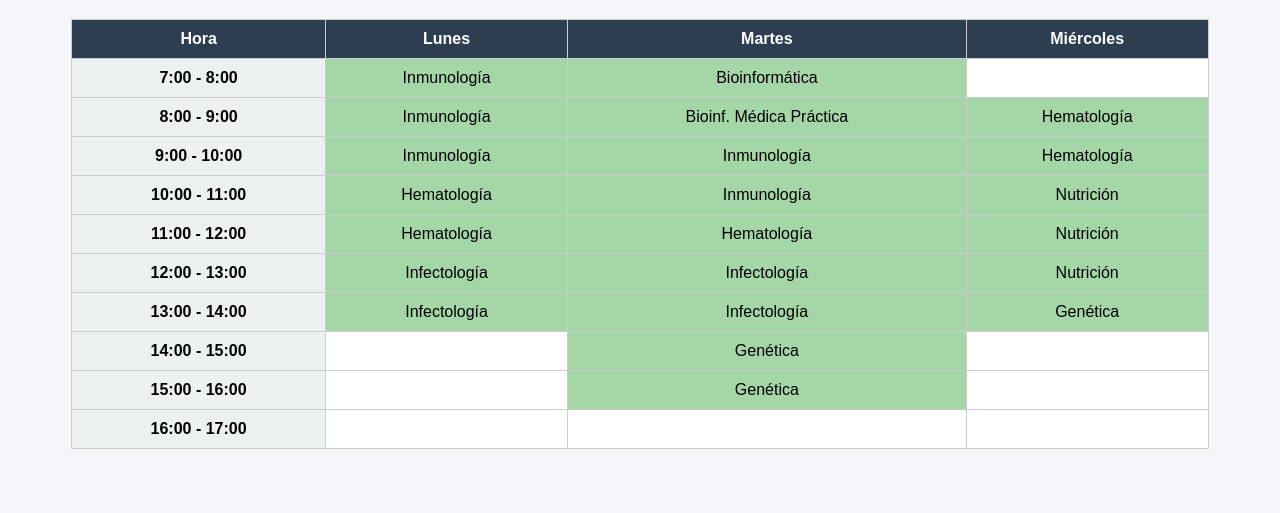
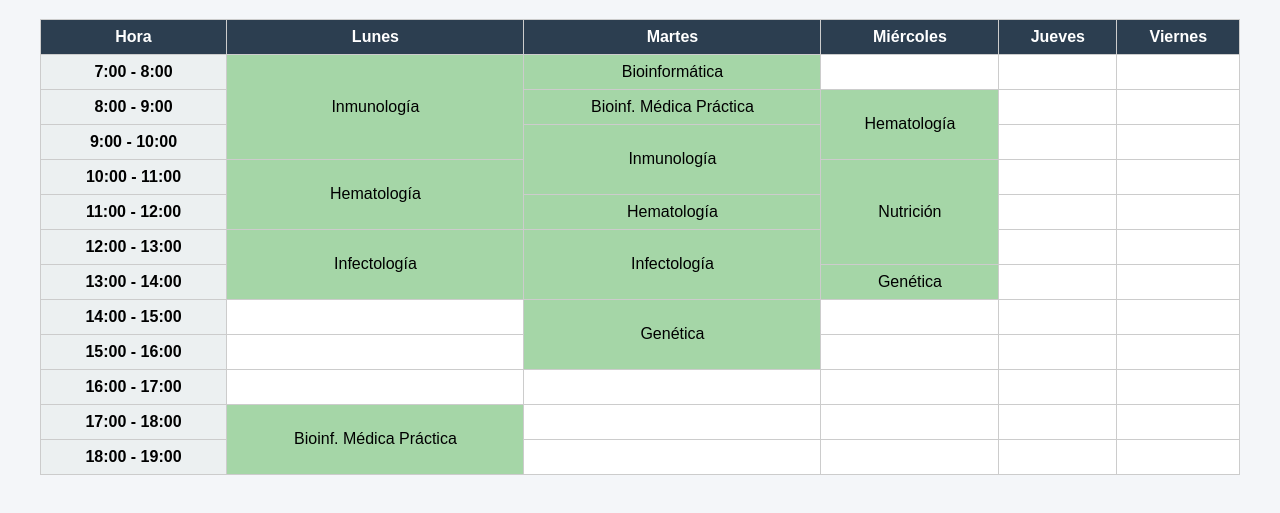
Before and after one commit to eliub229/horario-escolar-interactivo, a plain HTML site: page index.html in a window 1280 px wide. Shown: the part 61-574 px from the top of the page. Drawn offline with Linux system fonts and the light colour scheme.

Commit message:
Update index.html

```diff
--- a/index.html
+++ b/index.html
@@ -3,50 +3,44 @@
 <head>
 <meta charset="UTF-8">
 <title>Horario Escolar</title>
+
 <style>
-        body {
+body{
     font-family: Arial, sans-serif;
-            background-color: #f4f6f9;
+    background:#f4f6f9;
 }
-
-        h1 {
-            text-align: center;
+h1{
+    text-align:center;
 }
-
-        table {
-            border-collapse: collapse;
-            margin: auto;
-            width: 90%;
-            background: white;
+table{
+    border-collapse:collapse;
+    margin:auto;
+    width:95%;
+    background:white;
 }
-
-        th, td {
-            border: 1px solid #ccc;
-            padding: 10px;
-            text-align: center;
+th,td{
+    border:1px solid #ccc;
+    padding:8px;
+    text-align:center;
 }
-
-        th {
-            background-color: #2c3e50;
-            color: white;
+th{
+    background:#2c3e50;
+    color:white;
 }
-
-        .hora {
-            background-color: #ecf0f1;
-            font-weight: bold;
+.hora{
+    background:#ecf0f1;
+    font-weight:bold;
 }
-
-        .materia {
-            background-color: #a5d6a7;
-            cursor: pointer;
-            transition: 0.3s;
+.materia{
+    background:#a5d6a7;
+    cursor:pointer;
 }
-
-        .materia:hover {
-            background-color: #81c784;
+.materia:hover{
+    background:#81c784;
 }
 </style>
 </head>
+
 <body>
 
 <h1>Horario Escolar</h1>
@@ -57,88 +51,104 @@
     <th>Lunes</th>
     <th>Martes</th>
     <th>Miércoles</th>
+    <th>Jueves</th>
+    <th>Viernes</th>
 </tr>
 
-    <!-- 7:00 - 8:00 -->
 <tr>
     <td class="hora">7:00 - 8:00</td>
-        <td class="materia" onclick="mostrar('Inmunología','Ernesto Alvarado Flores')">Inmunología</td>
+    <td rowspan="3" class="materia" onclick="mostrar('Inmunología','Ernesto Alvarado Flores')">Inmunología</td>
     <td class="materia" onclick="mostrar('Bioinformática','Victor Ramón Herrera Acosta')">Bioinformática</td>
-        <td></td>
-    </tr>
-
-    <!-- 8:00 - 9:00 -->
-    <tr>
-        <td class="hora">8:00 - 9:00</td>
-        <td class="materia" onclick="mostrar('Inmunología','Ernesto Alvarado Flores')">Inmunología</td>
-        <td class="materia" onclick="mostrar('Bioinformática Médica Práctica','Victor Ramón Herrera Acosta')">Bioinf. Médica Práctica</td>
-        <td class="materia" onclick="mostrar('Hematología','Carlos Alberto Rocha Rodríguez')">Hematología</td>
-    </tr>
-
-    <!-- 9:00 - 10:00 -->
-    <tr>
-        <td class="hora">9:00 - 10:00</td>
-        <td class="materia" onclick="mostrar('Inmunología','Ernesto Alvarado Flores')">Inmunología</td>
-        <td class="materia" onclick="mostrar('Inmunología','Ernesto Alvarado Flores')">Inmunología</td>
-        <td class="materia" onclick="mostrar('Hematología','Carlos Alberto Rocha Rodríguez')">Hematología</td>
-    </tr>
-
-    <!-- 10:00 - 11:00 -->
-    <tr>
-        <td class="hora">10:00 - 11:00</td>
-        <td class="materia" onclick="mostrar('Hematología','Carlos Alberto Rocha Rodríguez')">Hematología</td>
-        <td class="materia" onclick="mostrar('Inmunología','Ernesto Alvarado Flores')">Inmunología</td>
-        <td class="materia" onclick="mostrar('Nutrición','Leopoldo Sánchez Ortega')">Nutrición</td>
-    </tr>
-
-    <!-- 11:00 - 12:00 -->
-    <tr>
-        <td class="hora">11:00 - 12:00</td>
-        <td class="materia" onclick="mostrar('Hematología','Carlos Alberto Rocha Rodríguez')">Hematología</td>
-        <td class="materia" onclick="mostrar('Hematología','Carlos Alberto Rocha Rodríguez')">Hematología</td>
-        <td class="materia" onclick="mostrar('Nutrición','Leopoldo Sánchez Ortega')">Nutrición</td>
-    </tr>
-
-    <!-- 12:00 - 13:00 -->
-    <tr>
-        <td class="hora">12:00 - 13:00</td>
-        <td class="materia" onclick="mostrar('Infectología','Hector Hernandez Herrera')">Infectología</td>
-        <td class="materia" onclick="mostrar('Infectología','Hector Hernandez Herrera')">Infectología</td>
-        <td class="materia" onclick="mostrar('Nutrición','Leopoldo Sánchez Ortega')">Nutrición</td>
-    </tr>
-
-    <!-- 13:00 - 14:00 -->
-    <tr>
-        <td class="hora">13:00 - 14:00</td>
-        <td class="materia" onclick="mostrar('Infectología','Hector Hernandez Herrera')">Infectología</td>
-        <td class="materia" onclick="mostrar('Infectología','Hector Hernandez Herrera')">Infectología</td>
-        <td class="materia" onclick="mostrar('Genética','Gerardo Antonio Flores Díaz')">Genética</td>
-    </tr>
-
-    <!-- 14:00 - 15:00 -->
-    <tr>
-        <td class="hora">14:00 - 15:00</td>
-        <td></td>
-        <td class="materia" onclick="mostrar('Genética','Gerardo Antonio Flores Díaz')">Genética</td>
-        <td></td>
-    </tr>
-
-    <!-- 15:00 - 16:00 -->
-    <tr>
-        <td class="hora">15:00 - 16:00</td>
-        <td></td>
-        <td class="materia" onclick="mostrar('Genética','Gerardo Antonio Flores Díaz')">Genética</td>
-        <td></td>
-    </tr>
-
-    <!-- 16:00 - 17:00 -->
-    <tr>
-        <td class="hora">16:00 - 17:00</td>
     <td></td>
     <td></td>
     <td></td>
 </tr>
 
-    <!-- 17:00 - 18:00 -->
 <tr>
-        <td clas
+    <td class="hora">8:00 - 9:00</td>
+    <td class="materia" onclick="mostrar('Bioinformática Médica Práctica','Victor Ramón Herrera Acosta')">Bioinf. Médica Práctica</td>
+    <td rowspan="2" class="materia" onclick="mostrar('Hematología','Carlos Alberto Rocha Rodríguez')">Hematología</td>
+    <td></td>
+    <td></td>
+</tr>
+
+<tr>
+    <td class="hora">9:00 - 10:00</td>
+    <td rowspan="2" class="materia" onclick="mostrar('Inmunología','Ernesto Alvarado Flores')">Inmunología</td>
+    <td></td>
+    <td></td>
+</tr>
+
+<tr>
+    <td class="hora">10:00 - 11:00</td>
+    <td rowspan="2" class="materia" onclick="mostrar('Hematología','Carlos Alberto Rocha Rodríguez')">Hematología</td>
+    <td rowspan="3" class="materia" onclick="mostrar('Nutrición','Leopoldo Sánchez Ortega')">Nutrición</td>
+    <td></td>
+    <td></td>
+</tr>
+
+<tr>
+    <td class="hora">11:00 - 12:00</td>
+    <td class="materia" onclick="mostrar('Hematología','Carlos Alberto Rocha Rodríguez')">Hematología</td>
+    <td></td>
+    <td></td>
+</tr>
+
+<tr>
+    <td class="hora">12:00 - 13:00</td>
+    <td rowspan="2" class="materia" onclick="mostrar('Infectología','Hector Hernandez Herrera')">Infectología</td>
+    <td rowspan="2" class="materia" onclick="mostrar('Infectología','Hector Hernandez Herrera')">Infectología</td>
+    <td></td>
+    <td></td>
+</tr>
+
+<tr>
+    <td class="hora">13:00 - 14:00</td>
+    <td class="materia" onclick="mostrar('Genética','Gerardo Antonio Flores Díaz')">Genética</td>
+    <td></td>
+    <td></td>
+</tr>
+
+<tr>
+    <td class="hora">14:00 - 15:00</td>
+    <td></td>
+    <td rowspan="2" class="materia" onclick="mostrar('Genética','Gerardo Antonio Flores Díaz')">Genética</td>
+    <td></td>
+    <td></td>
+    <td></td>
+</tr>
+
+<tr>
+    <td class="hora">15:00 - 16:00</td>
+    <td></td>
+    <td></td>
+    <td></td>
+    <td></td>
+</tr>
+
+<tr>
+    <td class="hora">16:00 - 17:00</td>
+    <td></td><td></td><td></td><td></td><td></td>
+</tr>
+
+<tr>
+    <td class="hora">17:00 - 18:00</td>
+    <td rowspan="2" class="materia" onclick="mostrar('Bioinformática Médica Práctica','Victor Ramón Herrera Acosta')">Bioinf. Médica Práctica</td>
+    <td></td><td></td><td></td><td></td>
+</tr>
+
+<tr>
+    <td class="hora">18:00 - 19:00</td>
+    <td></td><td></td><td></td><td></td>
+</tr>
+
+</table>
+
+<script>
+function mostrar(materia, docente){
+    alert("Materia: " + materia + "\nDocente: " + docente);
+}
+</script>
+
+</body>
+</html>
```
Lines whose indentation alone changed are shown as unchanged.
